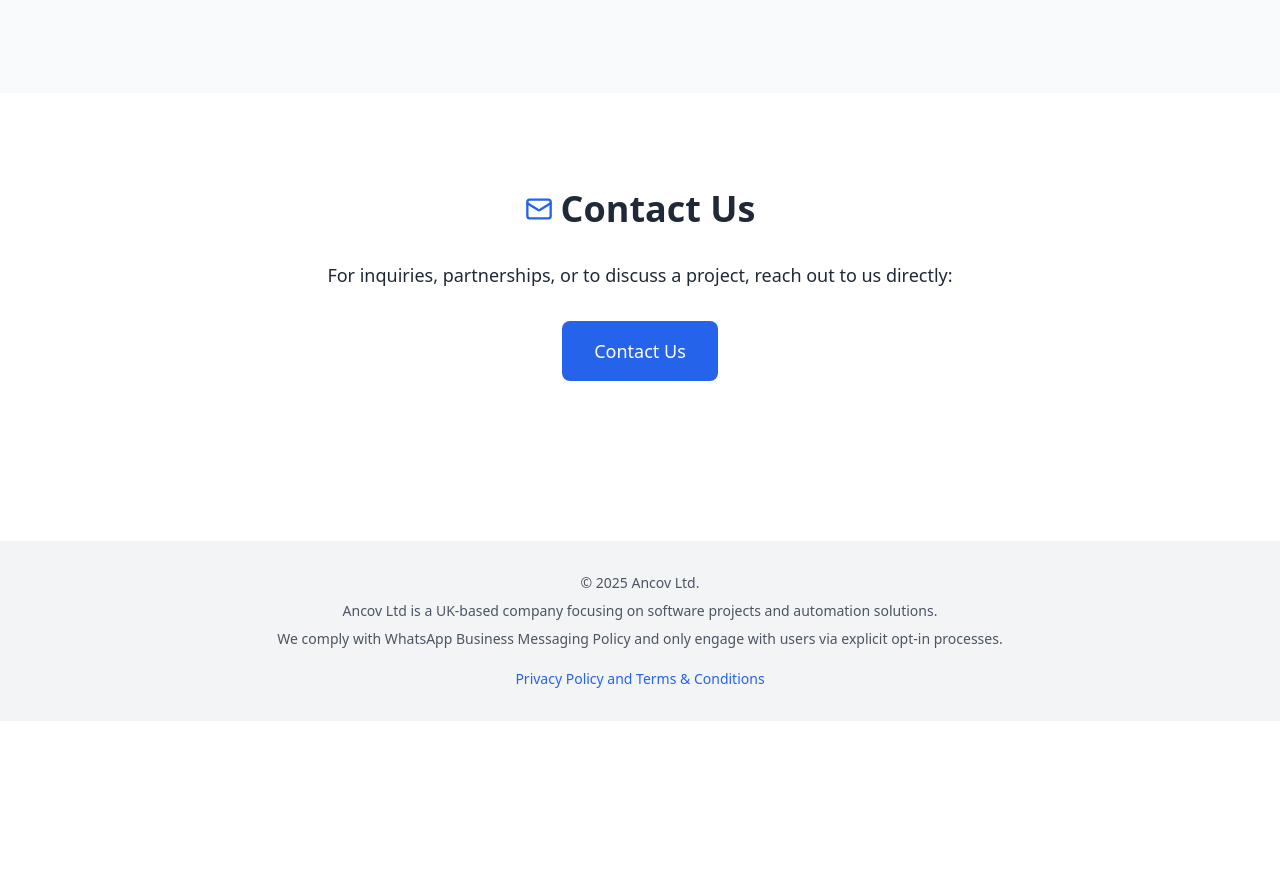
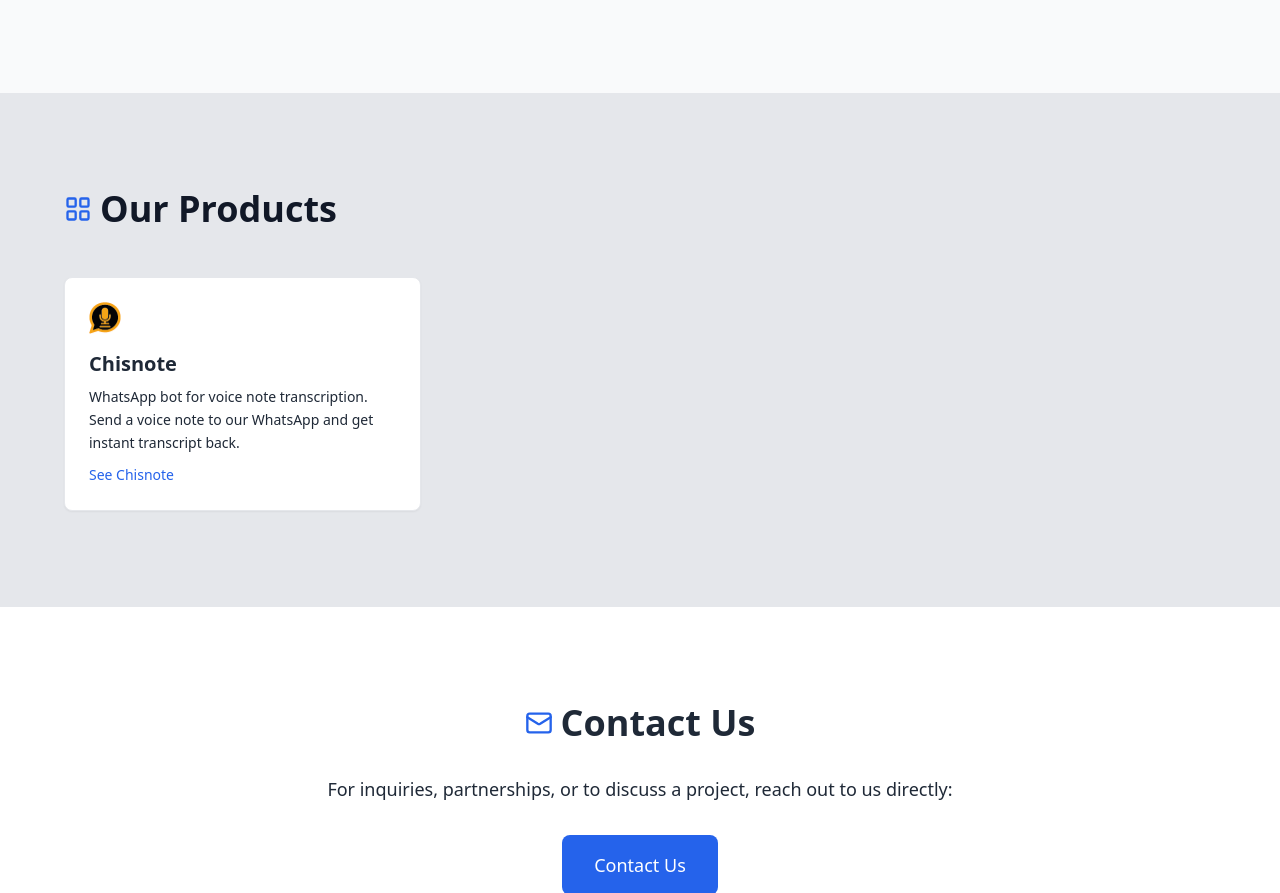
Before and after one commit to ancov-official/ancov-official.github.io, a plain HTML site: page index.html in a window 1280 px wide. Shown: the part 1892-2785 px from the top of the page. Before the commit the page ends 2613 px from the top, so only its background shows below. Drawn offline with nearby package versions, Linux system fonts and the light colour scheme.

Commit message:
added info on chisnote

```diff
--- a/index.html
+++ b/index.html
@@ -83,6 +83,27 @@
     </div>
 </section>
 
+<!-- SERVICES SECTION -->
+<section id="products" class="bg-gray-200 py-24 px-6">
+    <div class="max-w-6xl mx-auto">
+        <h2 class="text-4xl font-semibold mb-12 flex items-center gap-2 text-gray-900">
+            <i data-lucide="layout-grid" class="w-7 h-7 text-blue-600"></i> Our Products
+        </h2>
+        <div class="grid grid-cols-1 md:grid-cols-3 gap-10">
+
+            <div class="border p-6 rounded-lg shadow-sm hover:shadow-md transition bg-white">
+<!--                <i data-lucide="server" class="w-8 h-8 mb-4 text-blue-600"></i>-->
+                <img src="chisnote_icon.png" class="inline-block w-8 h-8 mb-4 pointer-events-none ml-auto">
+                <h3 class="text-xl font-semibold mb-2">Chisnote</h3>
+                <p class="text-sm leading-relaxed mb-2">
+                    WhatsApp bot for voice note transcription. Send a voice note to our WhatsApp and get instant transcript back.
+                </p>
+                <a class="text-sm text-blue-600" href="https://chisnote.com"> See Chisnote </a>
+            </div>
+        </div>
+    </div>
+</section>
+
 <!-- CONTACT SECTION -->
 <section id="contact" class="py-24 px-6 text-center">
     <h2 class="text-4xl font-semibold mb-8 flex items-center justify-center gap-2">
```
Also changed, not shown: chisnote_icon.png (added).
